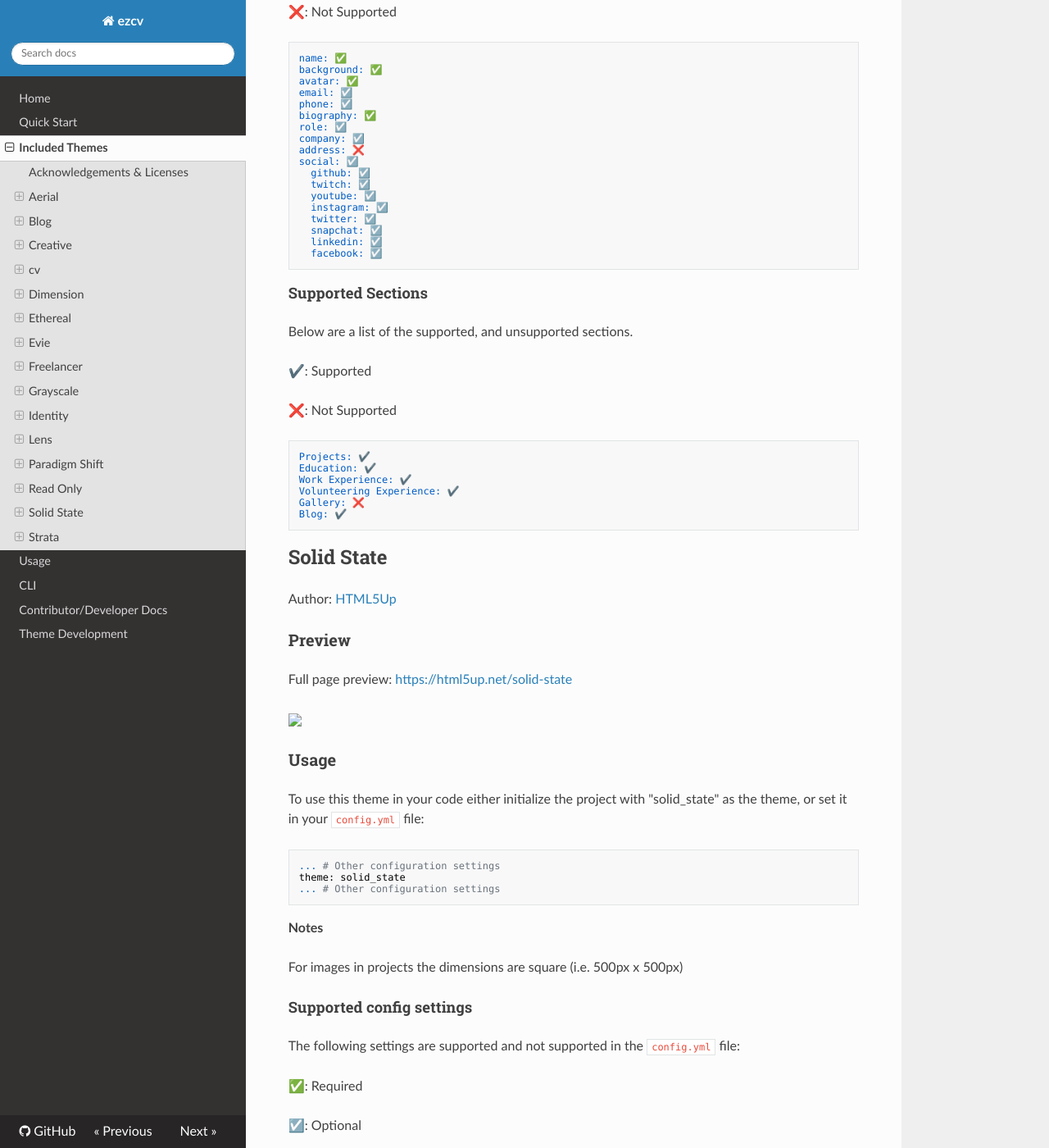
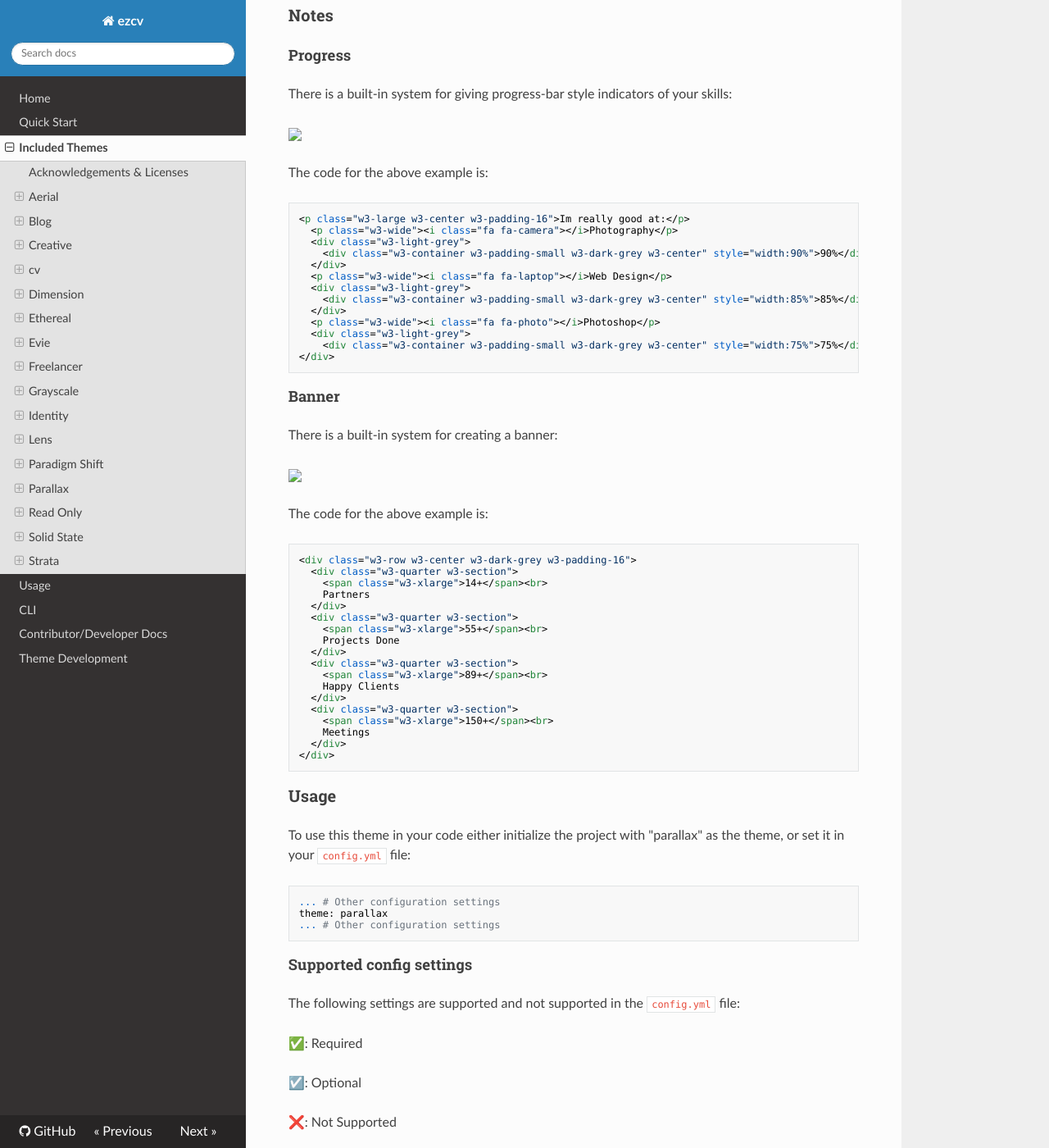
Before and after one commit to Descent098/ezcv, an MkDocs documentation site: the page built from docs/included-themes.md, in a window 1280 px wide and 1400 px high, scrolled down 21055 px. Shown: the whole window at 82% size. Built offline with MkDocs 1.6.1, drawn with Linux system fonts in a browser that asks for light colours; nearby versions of some CDN libraries; some of the changed text lies outside the part shown; grey boxes are pictures that could not be loaded.

Commit message:
ADded parallax docs & updated docstrings

````diff
--- a/docs/included-themes.md
+++ b/docs/included-themes.md
@@ -899,6 +899,130 @@ Gallery: ✔️
 Blog: ❌
 ```
 
+## Parallax
+
+Author:  [W3C](https://www.w3schools.com/w3css/w3css_templates.asp)
+
+### Preview
+
+Full page preview: [https://www.w3schools.com/w3css/tryw3css_templates_parallax.htm](https://www.w3schools.com/w3css/tryw3css_templates_parallax.htm)
+
+<img src="/en/latest/img/theme-previews/parallax.png" width="100%" height="500px">
+
+### Notes
+
+#### Progress
+
+There is a built-in system for giving progress-bar style indicators of your skills:
+
+<img src="/en/latest/img/theme-previews/parallax-progress.png" width="100%" height="500px">
+
+The code for the above example is:
+
+```html
+<p class="w3-large w3-center w3-padding-16">Im really good at:</p>
+  <p class="w3-wide"><i class="fa fa-camera"></i>Photography</p>
+  <div class="w3-light-grey">
+    <div class="w3-container w3-padding-small w3-dark-grey w3-center" style="width:90%">90%</div>
+  </div>
+  <p class="w3-wide"><i class="fa fa-laptop"></i>Web Design</p>
+  <div class="w3-light-grey">
+    <div class="w3-container w3-padding-small w3-dark-grey w3-center" style="width:85%">85%</div>
+  </div>
+  <p class="w3-wide"><i class="fa fa-photo"></i>Photoshop</p>
+  <div class="w3-light-grey">
+    <div class="w3-container w3-padding-small w3-dark-grey w3-center" style="width:75%">75%</div>
+</div>
+```
+
+#### Banner
+
+There is a built-in system for creating a banner:
+
+<img src="/en/latest/img/theme-previews/parallax-banner.png" width="100%" height="200px">
+
+The code for the above example is:
+
+```html
+<div class="w3-row w3-center w3-dark-grey w3-padding-16">
+  <div class="w3-quarter w3-section">
+    <span class="w3-xlarge">14+</span><br>
+    Partners
+  </div>
+  <div class="w3-quarter w3-section">
+    <span class="w3-xlarge">55+</span><br>
+    Projects Done
+  </div>
+  <div class="w3-quarter w3-section">
+    <span class="w3-xlarge">89+</span><br>
+    Happy Clients
+  </div>
+  <div class="w3-quarter w3-section">
+    <span class="w3-xlarge">150+</span><br>
+    Meetings
+  </div>
+</div>
+```
+
+
+
+### Usage
+
+To use this theme in your code either initialize the project with "parallax" as the theme, or set it in your ```config.yml``` file:
+
+```yaml
+... # Other configuration settings
+theme: parallax
+... # Other configuration settings
+```
+
+#### Supported config settings
+
+The following settings are supported and not supported in the ```config.yml``` file:
+
+✅: Required
+
+☑️: Optional
+
+❌: Not Supported
+
+```
+name: ✅
+background: ✅
+avatar: ✅
+email: ☑️
+phone: ☑️
+biography: ☑️
+role: ☑️
+company: ❌
+address: ❌
+social: ☑️
+  github: ☑️
+  twitch: ☑️
+  youtube: ☑️
+  instagram: ☑️
+  twitter: ☑️
+  snapchat: ☑️
+  linkedin: ☑️
+  facebook: ☑️
+```
+#### Supported Sections
+
+Below are a list of the supported, and unsupported sections.
+
+✔️: Supported
+
+❌: Not Supported
+
+```yml
+Projects: ❌
+Education: ✔️
+Work Experience: ✔️
+Volunteering Experience: ✔️
+Gallery: ✔️
+Blog: ❌
+```
+
 ## Read Only
 
 Author:  [HTML5Up](https://html5up.net/)
````
Also changed, not shown: docs/img/theme-previews/parallax-banner.png (added), docs/img/theme-previews/parallax-progress.png (added).
